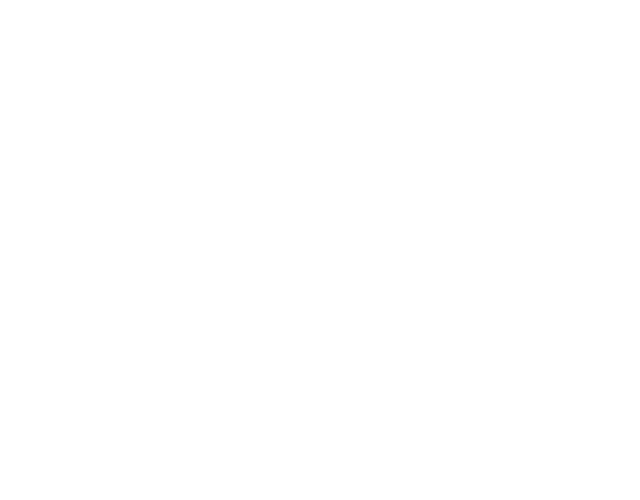
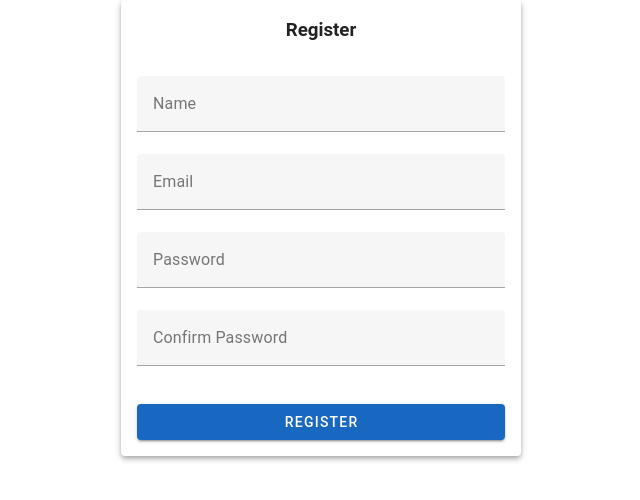
Before and after one commit to addeligero/ScanCount-, a Vue app: page /register in a window 1280 px wide. Shown: the top 500 px of the page, without its empty margins (319-959 px from the left). Built offline with nearby package versions, Linux system fonts and the light colour scheme; the HTML template or start-up script is replaced by a standard one.

Commit message:
feat: user can register

```diff
--- a/src/components/Auth/Login.vue
+++ b/src/components/Auth/Login.vue
@@ -43,6 +43,7 @@
       <v-text-field v-model="password" label="Password" type="password" required></v-text-field>
 
       <v-btn :loading="isSubmitting" class="mt-2" type="submit" block> Submit </v-btn>
+      <p class="pt-2">Don't have account? <a href="/register">click here</a></p>
     </v-form>
   </v-sheet>
 </template>
--- a/src/views/auth/Register.vue
+++ b/src/views/auth/Register.vue
@@ -1,2 +1,63 @@
-<script setup></script>
-<template></template>
+<script setup>
+import { ref } from 'vue'
+import { useRouter } from 'vue-router'
+import axios from 'axios'
+
+const router = useRouter()
+
+const name = ref('')
+const email = ref('')
+const password = ref('')
+const password_confirmation = ref('')
+const isSubmitting = ref(false)
+
+const register = async () => {
+  isSubmitting.value = true
+
+  try {
+    const response = await axios.post('http://127.0.0.1:8000/api/register', {
+      name: name.value,
+      email: email.value,
+      password: password.value,
+      password_confirmation: password_confirmation.value,
+    })
+
+    if (!response.data.access_token) {
+      throw new Error('Registration failed')
+    }
+
+    localStorage.setItem('token', response.data.access_token)
+    alert('Registration successful!')
+    router.push('/home')
+  } catch (error) {
+    console.error('Registration failed:', error)
+    alert(error.response?.data?.message || 'Something went wrong.')
+  } finally {
+    isSubmitting.value = false
+  }
+}
+</script>
+
+<template>
+  <v-sheet class="mx-auto" width="400" elevation="4" rounded>
+    <h3 class="text-center py-4">Register</h3>
+    <v-form @submit.prevent="register" class="pa-4">
+      <v-text-field v-model="name" label="Name" required></v-text-field>
+
+      <v-text-field v-model="email" label="Email" type="email" required></v-text-field>
+
+      <v-text-field v-model="password" label="Password" type="password" required></v-text-field>
+
+      <v-text-field
+        v-model="password_confirmation"
+        label="Confirm Password"
+        type="password"
+        required
+      ></v-text-field>
+
+      <v-btn :loading="isSubmitting" type="submit" color="primary" block class="mt-4">
+        Register
+      </v-btn>
+    </v-form>
+  </v-sheet>
+</template>
```
